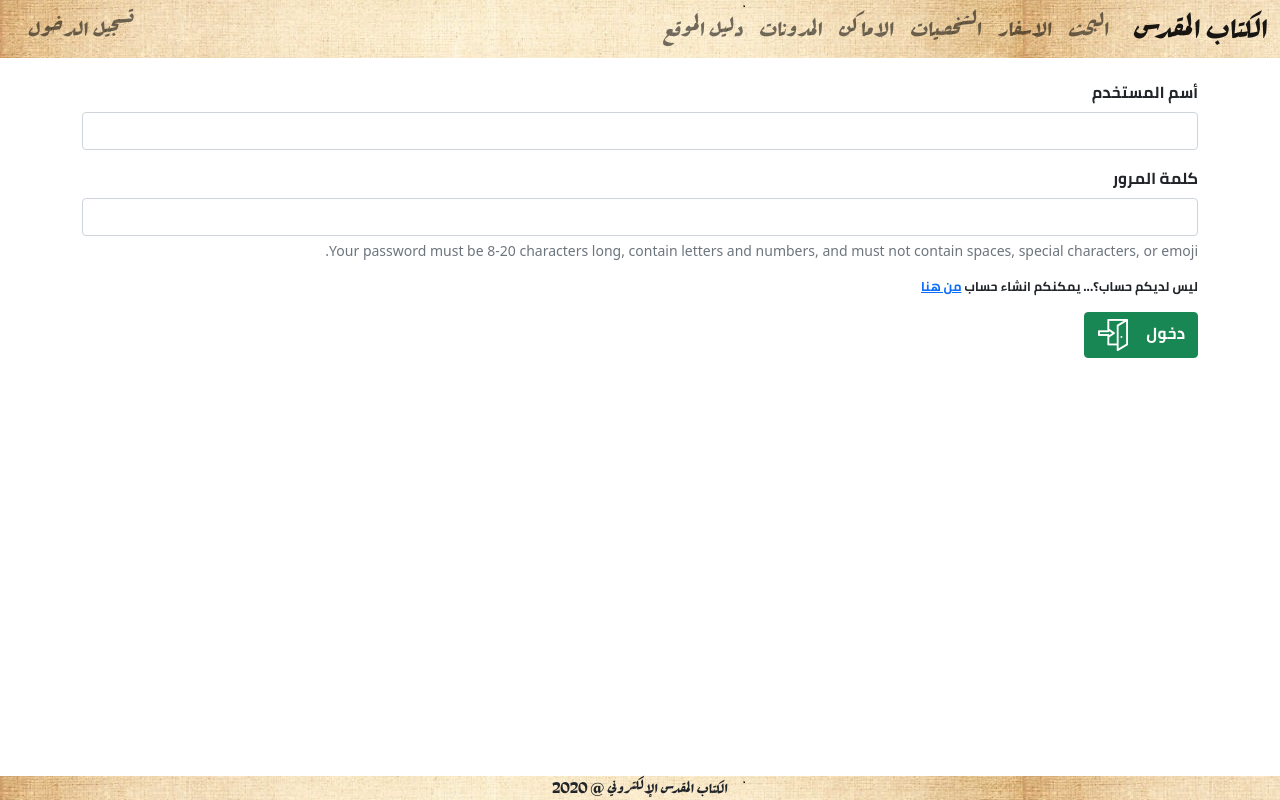
After one commit to emadunan/church, a Django app: page /login in a window 1280 px wide. The commit adds this page. Run offline with Django 3.2, Linux system fonts and the light colour scheme; some libraries are stand-ins or nearby versions.

Commit message:
a lot of optimizations in the frontend

```diff
--- a/scripture/static/scripture/css/style.css
+++ b/scripture/static/scripture/css/style.css
@@ -1,12 +1,18 @@
 /* Font Installation */
 @font-face {
-    font-family: rekkas;
+    font-family: rakkas;
     src: url('../fonts/Rakkas/Rakkas-Regular.ttf');
 }
 
 @font-face {
     font-family: amiri;
     src: url('../fonts/Amiri/Amiri-Bold.ttf');
+    font-weight: bold;
+}
+
+@font-face {
+    font-family: cairo;
+    src: url('../fonts/Cairo/Cairo-Bold.ttf');
     font-weight: bold;
 }
 
@@ -18,7 +24,7 @@ header {
     position: fixed;
     top: 0;
     width: 100%;
-    font-family: rekkas;
+    font-family: rakkas;
 }
 
 footer {
@@ -28,7 +34,7 @@ footer {
     position: fixed;
     left: 0;
     bottom: 0;
-    font-family: rekkas;
+    font-family: rakkas;
 }
 
 main {
@@ -57,18 +63,28 @@ main {
     min-width: 3rem;
 }
 
+#id_login__link {
+    font-size: 1.5rem;
+    color: rgba(0, 0, 0, 0.55);
+}
+
+#id_login__link:hover {
+    color: #000000;
+    cursor: pointer;
+}
+
 #id_search__section {
     background-image: url('../img/navbar-img.jpg');
 }
 
 #id_search-group {
     display: flex;
-    flex-direction: row;
 }
 
 #id_search-group button {
-    font-family: rekkas;
-    font-size: 1.6rem;
+    font-family: rakkas;
+    font-size: 1.4rem;
+    width: 5rem;
 }
 
 #id_search-group input {
@@ -80,7 +96,7 @@ nav ul {
 }
 
 #id_about-scripture {
-    font-family: rekkas;
+    font-family: rakkas;
 }
 
 #id_about-scripture p {
@@ -94,11 +110,11 @@ nav ul {
 }
 
 #id_books__title {
-    font-family: rekkas;
+    font-family: rakkas;
 }
 
 .table thead {
-    font-family: rekkas;
+    font-family: rakkas;
     font-size: 1.3rem;
 }
 
@@ -129,7 +145,7 @@ nav ul {
 }
 
 .cc_chapter__title {
-    font-family: rekkas;
+    font-family: rakkas;
 }
 
 .cc_chapter__title::before {
@@ -170,11 +186,11 @@ nav ul {
 
 /* SEARCH SECTION */
 #id_fields-options__checks {
-    font-family: rekkas;
+    font-family: rakkas;
 }
 
 #id_search-results__preview h5 {
-    font-family: rekkas;
+    font-family: rakkas;
 }
 
 #id_search-results__preview p {
@@ -185,6 +201,21 @@ nav ul {
     color: #000000;
     text-decoration: none;
     font-size: 1.2rem;
+}
+
+
+/* Generals */
+.cc_input-label {
+    font-family: cairo;
+}
+
+.cc_input-control {
+    font-family: cairo;
+}
+
+.cc_note-paragraph {
+    font-family: cairo;
+    font-size: 0.8rem;
 }
 
 
--- a/scripture/templates/scripture/layout.html
+++ b/scripture/templates/scripture/layout.html
@@ -48,6 +48,11 @@
                     <a class="nav-link {% if '/blogs' in request.path %}active{% endif %}"
                     href="{% url 'blogs' %}">المدونات</a>
                   </li>
+
+                  <li class="nav-item">
+                    <a class="nav-link {% if '/guide' in request.path %}active{% endif %}"
+                    href="{% url 'guide' %}">دليل الموقع</a>
+                  </li>
                   <!-- <li class="nav-item dropdown">
                     <a class="nav-link dropdown-toggle" href="#" id="navbarDropdownMenuLink" role="button" data-bs-toggle="dropdown" aria-expanded="false">
                       Dropdown link
@@ -60,7 +65,7 @@
                   </li> -->
                 </ul>
 
-                <h3 class="ms-auto">مرحباً</h3>
+                <a id="id_login__link" class="ms-auto nav-link" href="{% url 'login' %}">تسجيل الدخول</a>
                 <!-- <div class="btn-group ms-auto">
                     <button type="button" class="btn btn-dark dropdown-toggle" data-bs-toggle="dropdown"
                         aria-expanded="false">
--- /dev/null
+++ b/scripture/templates/scripture/login.html
@@ -0,0 +1,33 @@
+{% extends 'scripture/layout.html' %}
+{% load static %}
+
+
+{% block content %}
+
+<form action="{% url 'login' %}" method="post">
+  <div class="mb-3">
+    <label for="id_username__input" class="form-label cc_input-label">أسم المستخدم</label>
+    <input type="text" class="form-control cc_input-control text-center" id="id_username__input">
+  </div>
+
+  <div class="mb-3">
+    <label for="id_password__input" class="form-label cc_input-label">كلمة المرور</label>
+    <input type="password" id="id_password__input" class="form-control cc_input-control text-center" aria-describedby="passwordHelpBlock">
+    <div id="passwordHelpBlock" class="form-text">
+      Your password must be 8-20 characters long, contain letters and numbers, and must not contain spaces, special
+      characters, or emoji.
+    </div>
+  </div>
+
+
+
+  <p class="cc_note-paragraph">ليس لديكم حساب؟... يمكنكم انشاء حساب <span><a href="{% url 'register' %}">من
+        هنا</a></span></p>
+
+  <button type="submit" class="btn btn-success cc_input-label">
+    دخول&nbsp&nbsp&nbsp&nbsp
+    <img src="{% static 'scripture/img/log-in-w.png' %}" alt="Login" style="width: 2rem;">
+  </button>
+</form>
+
+{% endblock %}
--- a/scripture/templates/scripture/search.html
+++ b/scripture/templates/scripture/search.html
@@ -10,7 +10,10 @@
         {% csrf_token %}
         <div id="id_search-group">
             <input type="text" class="form-control mx-1" name="criteria">
-            <button class="btn btn-success mx-1 px-1 py-0" type="submit">بحث</button>
+            <button class="btn btn-success mx-1 px-1 py-0" type="submit">
+                بحث
+                <img src="{% static 'scripture/img/loupe-w.png' %}" alt="." style="width: 1.5rem;">
+            </button>
         </div>
 
         <!-- Fields Options-->
--- a/scripture/urls.py
+++ b/scripture/urls.py
@@ -3,7 +3,10 @@ from . import views
 
 urlpatterns = [
     path('', views.view_index, name='main'),
+    path('register', views.view_register, name='register'),
+    path('login', views.view_login, name='login'),
     path('search', views.view_search, name='search'),
+    path('guide', views.view_guide, name='guide'),
 
     path('books', views.view_books, name='books'),
     path('books/<int:id>', views.view_book, name='book'),
--- a/scripture/views.py
+++ b/scripture/views.py
@@ -5,6 +5,26 @@ from .models import Book, Chapter, Verse
 # APP VIEWS.
 def view_index(request):
     return render(request, "scripture/index.html")
+
+
+def view_guide(request):
+    return render(request, "scripture/guide.html")
+
+
+def view_login(request):
+    if request.method == 'POST':
+        pass
+
+    else:
+        return render(request, "scripture/login.html")
+
+
+def view_register(request):
+    if request.method == 'POST':
+        pass
+
+    else:
+        return render(request, "scripture/register.html")
 
 
 def view_books(request):
```
Also changed, not shown: scripture/static/scripture/fonts/Cairo/OFL.txt (added, +93 -0 lines), scripture/static/scripture/js/book.js (+20 -7 lines), scripture/templates/scripture/guide.html (added, +17 -0 lines), scripture/templates/scripture/register.html (added, +50 -0 lines), scripture/static/scripture/fonts/Cairo/Cairo-Black.ttf (added), scripture/static/scripture/fonts/Cairo/Cairo-Bold.ttf (added), scripture/static/scripture/fonts/Cairo/Cairo-ExtraLight.ttf (added), scripture/static/scripture/fonts/Cairo/Cairo-Light.ttf (added), scripture/static/scripture/fonts/Cairo/Cairo-Regular.ttf (added), scripture/static/scripture/fonts/Cairo/Cairo-SemiBold.ttf (added), scripture/static/scripture/img/log-in-w.png (added), scripture/static/scripture/img/log-in.png (added), scripture/static/scripture/img/loupe-w.png (added).
